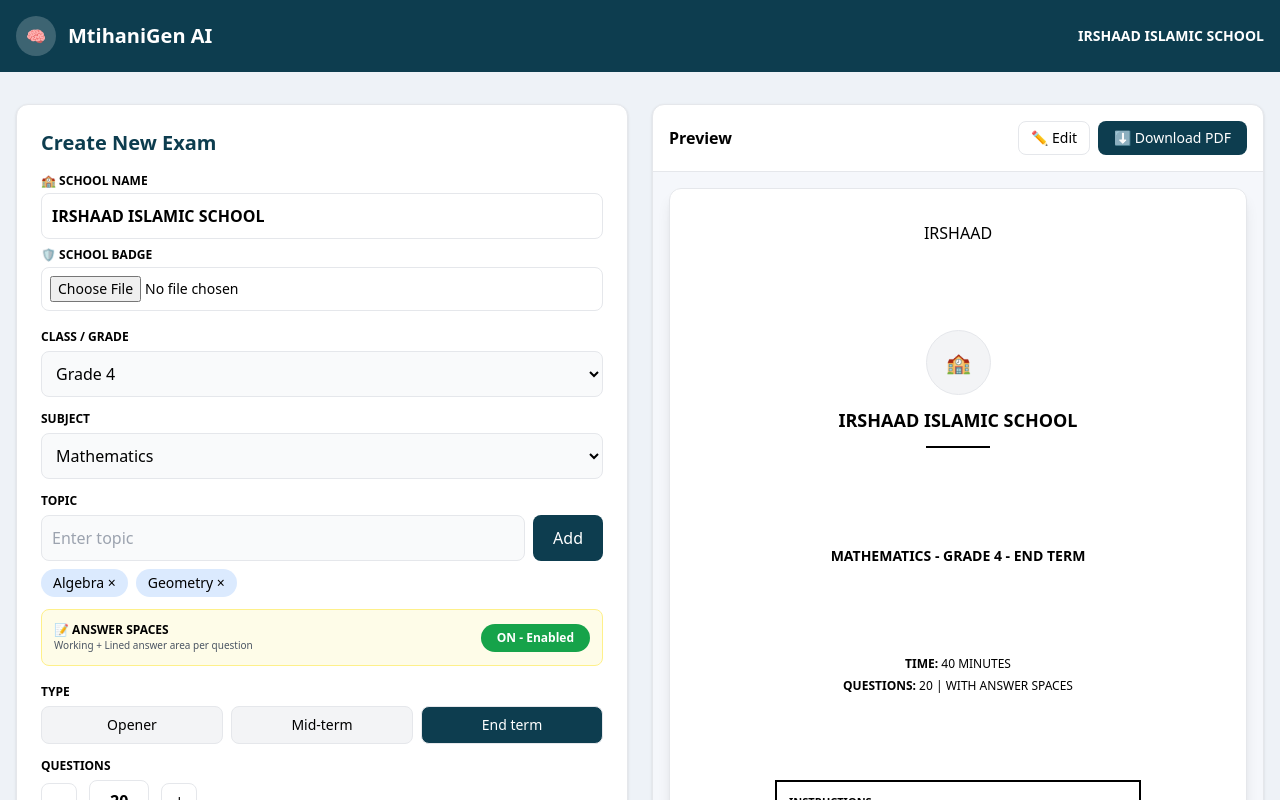
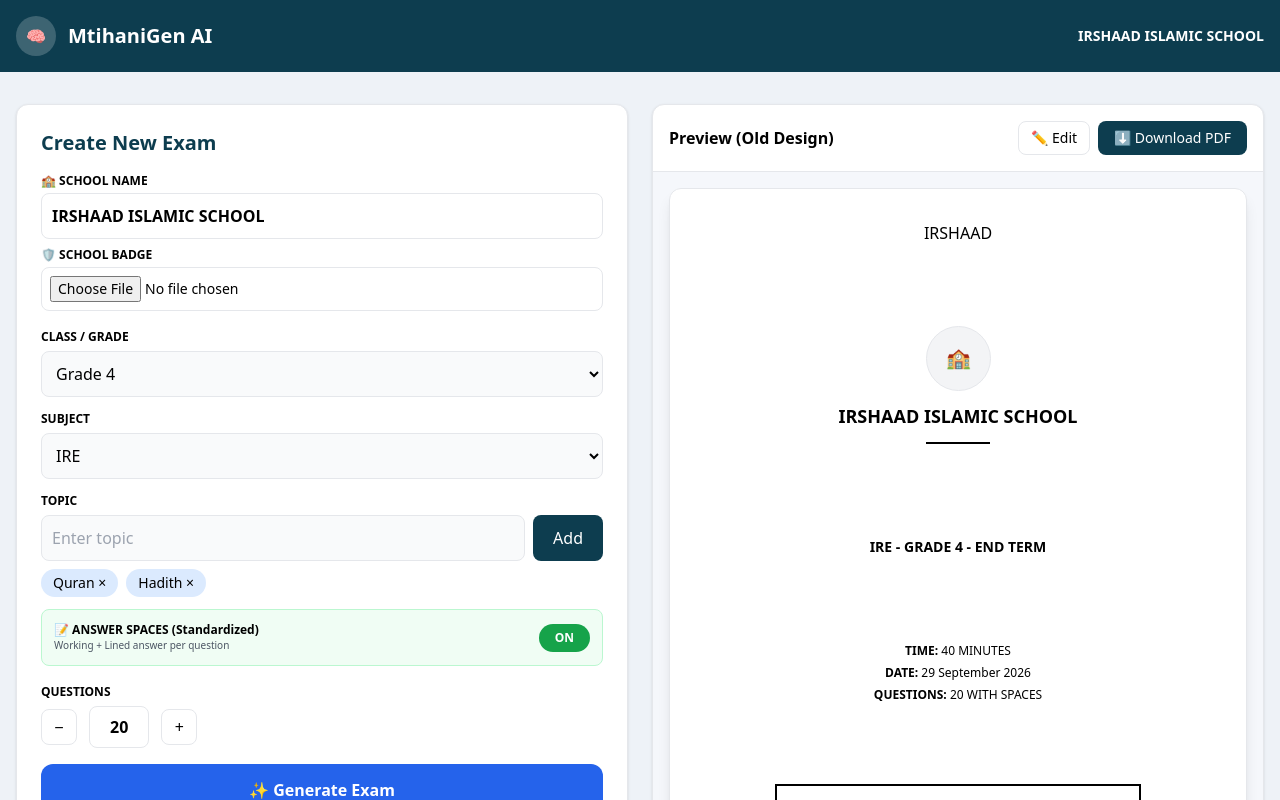
Before and after one commit to muhsinswaleh69-max/mtihanigen-ai, a Next.js app: page / in a window 1280 px wide. Shown: the top 800 px of the page. Built offline with nearby package versions, Linux system fonts and the light colour scheme.

Commit message:
Update page.tsx

```diff
--- a/app/page.tsx
+++ b/app/page.tsx
@@ -11,58 +11,38 @@ const subjectsByGrade: Record<string, string[]> = {
   "Grade 7": ["Mathematics", "English", "Kiswahili", "Integrated Science", "Social Studies", "Agriculture and Nutrition", "Pre-Technical Studies", "CRE", "IRE", "HRE", "Computer Studies"],
   "Grade 8": ["Mathematics", "English", "Kiswahili", "Integrated Science", "Social Studies", "Agriculture and Nutrition", "Pre-Technical Studies", "CRE", "IRE", "HRE", "Computer Studies"],
   "Grade 9": ["Mathematics", "English", "Kiswahili", "Integrated Science", "Social Studies", "Agriculture and Nutrition", "Pre-Technical Studies", "CRE", "IRE", "HRE", "Computer Studies"],
-  "Grade 10": ["Mathematics", "English", "Kiswahili", "Biology", "Chemistry", "Physics", "History", "Geography", "CRE", "IRE", "HRE", "Business", "Agriculture", "Computer Studies"],
-  "Grade 11": ["Mathematics", "English", "Kiswahili", "Biology", "Chemistry", "Physics", "History", "Geography", "CRE", "IRE", "HRE", "Business", "Agriculture", "Computer Studies"],
-  "Grade 12": ["Mathematics", "English", "Kiswahili", "Biology", "Chemistry", "Physics", "History", "Geography", "CRE", "IRE", "HRE", "Business", "Agriculture", "Computer Studies"],
+  "Grade 10": ["Mathematics", "English", "Kiswahili", "Biology", "Chemistry", "Physics", "History", "Geography", "CRE", "IRE", "HRE", "Business", "Agriculture"],
+  "Grade 11": ["Mathematics", "English", "Kiswahili", "Biology", "Chemistry", "Physics", "History", "Geography", "CRE", "IRE", "HRE", "Business", "Agriculture"],
+  "Grade 12": ["Mathematics", "English", "Kiswahili", "Biology", "Chemistry", "Physics", "History", "Geography", "CRE", "IRE", "HRE", "Business", "Agriculture"],
 };
 
 const suggestedTopics: Record<string, string[]> = {
   "Kiswahili": ["Sarufi", "Ufahamu", "Insha", "Fasihi"],
-  "Mathematics": ["Algebra", "Geometry", "Triangles", "Logarithms"],
-  "CRE": ["Creation", "Old Testament", "Life of Jesus"],
-  "IRE": ["Quran", "Hadith", "Fiqh", "Tawheed", "Akhlaq"],
-  "HRE": ["Dharma", "Karma", "Hindu Festivals", "Vedas"],
+  "Mathematics": ["Algebra", "Geometry", "Triangles"],
+  "CRE": ["Creation", "Old Testament"],
+  "IRE": ["Quran", "Hadith", "Fiqh", "Tawheed"],
+  "HRE": ["Dharma", "Karma", "Hindu Festivals"],
 };
 
 function RealDiagram({ desc, figNum }: { desc: string, figNum: number }) {
   const d = desc.toLowerCase();
-  let svg: any = null;
-  if (d.includes("triangle")) {
-    const AB = desc.match(/AB\s*=\s*(\d+)/i)?.[1] || "5";
-    const BC = desc.match(/BC\s*=\s*(\d+)/i)?.[1] || "7";
-    const AC = desc.match(/AC\s*=\s*(\d+)/i)?.[1] || "8";
-    svg = (<svg viewBox="0 0 340 200" className="w-full h-[180px] bg-white"><polygon points="50,150 200,150 90,40" fill="white" stroke="black" strokeWidth="2.5"/><text x="30" y="160" fontSize="13" fontWeight="bold">A</text><text x="205" y="160" fontSize="13" fontWeight="bold">B</text><text x="80" y="25" fontSize="13" fontWeight="bold">C</text><text x="115" y="165" fontSize="11">{AB} cm</text><text x="150" y="85" fontSize="11">{BC} cm</text><text x="35" y="95" fontSize="11">{AC} cm</text></svg>);
-  } else if (d.includes("circle")) {
-    const r = desc.match(/(\d+)\s*cm/)?.[1] || "7";
-    svg = (<svg viewBox="0 0 300 160" className="w-full h-[160px] bg-white"><circle cx="150" cy="80" r="55" fill="none" stroke="black" strokeWidth="2.5"/></svg>);
-  } else {
-    svg = (<svg viewBox="0 0 340 140" className="w-full h-[140px] bg-white"><rect x="20" y="20" width="300" height="90" rx="8" fill="white" stroke="black" strokeWidth="2"/><text x="170" y="70" textAnchor="middle" fontSize="12" fontWeight="bold">{desc.slice(0,50)}</text></svg>);
-  }
-  return (<div className="my-3 border-[2px] border-black bg-white"><div className="bg-black text-white text-[10px] font-bold px-2 py-1">DIAGRAM {figNum}</div><div className="p-1 flex justify-center">{svg}</div></div>);
+  let svg = d.includes("triangle")? (<svg viewBox="0 0 340 200" width="100%" height="180"><polygon points="50,150 200,150 90,40" fill="white" stroke="black" strokeWidth="2.5"/></svg>) : (<svg viewBox="0 0 340 140" width="100%" height="130"><rect x="20" y="20" width="300" height="90" rx="8" fill="white" stroke="black" strokeWidth="2"/><text x="170" y="70" textAnchor="middle" fontSize="12">{desc.slice(0,50)}</text></svg>);
+  return (<div style={{border:'2px solid black', margin:'12px 0'}}><div style={{background:'black', color:'white', fontSize:'10px', padding:'4px 8px'}}>DIAGRAM {figNum}</div><div style={{padding:'6px', background:'white', textAlign:'center'}}>{svg}</div></div>);
 }
 
-// NEW: Standardized Answer Space Component
 function AnswerSpace({ grade }: { grade: string }) {
   const isLower = ["Grade 1","Grade 2","Grade 3","Grade 4"].includes(grade);
-  const lineCount = isLower? 4 : 6; // Lower grades need less space
-  const workingHeight = isLower? "h-12" : "h-20";
-
+  const lineCount = isLower? 4 : 6;
   return (
-    <div className="mt-2 mb-8 break-inside-avoid">
-      {/* Working Space - dotted */}
-      <div className="flex justify-between items-center mb-1">
-        <span className="text-[9px] font-bold text-gray-500 uppercase tracking-wider">Working Space</span>
-        <span className="text-[8px] text-gray-400">Rough work - will not be marked</span>
+    <div style={{marginTop:'8px', marginBottom:'32px', pageBreakInside:'avoid'}}>
+      <div style={{display:'flex', justifyContent:'space-between', fontSize:'9px', fontWeight:'bold', color:'#555', marginBottom:'3px', textTransform:'uppercase'}}>
+        <span>Working Space</span><span style={{fontWeight:'normal', fontSize:'8px'}}>Rough work - will not be marked</span>
       </div>
-      <div className={`border border-dashed border-gray-400 ${workingHeight} w-full bg-gray-50/30 mb-3`}></div>
-
-      {/* Answer Space - lined */}
-      <div className="flex justify-between items-center mb-1">
-        <span className="text-[9px] font-bold text-gray-700 uppercase tracking-wider">Answer Space</span>
-      </div>
-      <div className="w-full border border-gray-300">
+      <div className="working-box" style={{border:'1px dashed #888', height:isLower?'48px':'72px', width:'100%', background:'#f9f9f9', marginBottom:'10px'}}></div>
+      <div style={{fontSize:'9px', fontWeight:'bold', color:'#333', marginBottom:'3px', textTransform:'uppercase'}}>Answer Space</div>
+      <div className="answer-box" style={{border:'1px solid #999', width:'100%'}}>
         {Array.from({length: lineCount}).map((_, i) => (
-          <div key={i} className="h-7 border-b border-gray-300 last:border-b-0 bg-white"></div>
+          <div key={i} className="answer-line" style={{height:'28px', borderBottom: i===lineCount-1? 'none' : '1px solid #bbb', background:'white'}}></div>
         ))}
       </div>
     </div>
@@ -81,13 +61,12 @@ export default function Home() {
   const [difficulty, setDifficulty] = useState("Medium");
   const [structure, setStructure] = useState("Structured");
   const [numQ, setNumQ] = useState(20);
-  const [includeSpaces, setIncludeSpaces] = useState(true); // NEW TOGGLE
+  const [includeSpaces, setIncludeSpaces] = useState(true);
   const [exam, setExam] = useState("");
   const [loading, setLoading] = useState(false);
   const [isEditing, setIsEditing] = useState(false);
   const [paperCode, setPaperCode] = useState("");
   const printRef = useRef<HTMLDivElement>(null);
-
   const firstName = schoolName.split(" ")[0] || "SCHOOL";
   const handleLogoUpload = (e: React.ChangeEvent<HTMLInputElement>) => { const file = e.target.files?.[0]; if(file){ const reader = new FileReader(); reader.onload = (ev) => setSchoolLogo(ev.target?.result as string); reader.readAsDataURL(file); } };
   const getAllowedGrades = () => {
@@ -98,73 +77,57 @@ export default function Home() {
     return Object.keys(subjectsByGrade);
   };
   useEffect(() => { const allowed = getAllowedGrades(); if(!allowed.includes(grade)) setGrade(allowed[0]); }, [schoolLevel]);
-  useEffect(() => { const first = subjectsByGrade[grade]?.[0]; if(first){ setSubject(first); const sug = suggestedTopics[first]||[]; setTopics(sug.slice(0,2)); } }, [grade]);
-  useEffect(() => { const sug = suggestedTopics[subject]||[]; setTopics(sug.length>0? sug.slice(0,2):[]); }, [subject]);
   const addTopic = () => { if (topicInput.trim() &&!topics.includes(topicInput.trim())) { setTopics([...topics, topicInput.trim()]); setTopicInput(""); } };
   const removeTopic = (t: string) => setTopics(topics.filter(x => x!== t));
-
   const generateExam = async () => {
     setLoading(true); setExam(""); setIsEditing(false);
     const code = `MG-${grade.replace("Grade ","G")}-${subject.substring(0,3).toUpperCase()}-${new Date().toISOString().slice(0,10).replace(/-/g,"")}-${Math.floor(Math.random()*900)+100}`;
     setPaperCode(code);
-    try {
-      const res = await fetch("/api/generate", { method: "POST", headers: { "Content-Type": "application/json" }, body: JSON.stringify({ subject, grade, topic: topics.join(", ") || subject, numQ, examType, difficulty, structure, schoolName }) });
-      const data = await res.json(); setExam(data.exam);
-    } catch { setExam("Error generating exam."); }
+    try { const res = await fetch("/api/generate", { method: "POST", headers: { "Content-Type": "application/json" }, body: JSON.stringify({ subject, grade, topic: topics.join(", ") || subject, numQ, examType, difficulty, structure, schoolName }) }); const data = await res.json(); setExam(data.exam); } catch { setExam("Error generating exam."); }
     setLoading(false);
   };
 
+  // FIXED PRINT - INCLUDES BOXES CSS
   const handleDownloadPDF = () => {
     if(!printRef.current) return;
     const content = printRef.current.innerHTML;
     const win = window.open('', '', 'height=900,width=800');
     if(win){
       win.document.write(`<html><head><title>${schoolName}</title><style>
-        body{font-family: Times New Roman, serif; margin:0; color:black;}
-     .cover-page{min-height:100vh;display:flex;flex-direction:column;justify-content:space-between;align-items:center;text-align:center;padding:30px 25px;box-sizing:border-box;page-break-after:always;position:relative;overflow:hidden}
-     .watermark{position:absolute;top:50%;left:50%;transform:translate(-50%,-50%) rotate(-30deg);font-size:75px;font-weight:900;color:rgba(0,0,0,0.06);letter-spacing:4px;pointer-events:none;z-index:0;white-space:nowrap}
-     .school-badge{width:65px!important;height:65px!important;max-width:65px!important;max-height:65px!important;object-fit:contain;display:block;margin:0 auto;}
-     .questions-page{padding:25px 30px; font-size:13px; line-height:1.6; position:relative;}
-     .question-block{page-break-inside:avoid; margin-bottom:12px;}
-     .answer-space-lines{border:1px solid #999;}
+        body{font-family: 'Times New Roman', Times, serif; margin:0; color:black; -webkit-print-color-adjust: exact;}
+       .cover-page{min-height:100vh;display:flex;flex-direction:column;justify-content:space-between;align-items:center;text-align:center;padding:30px 25px;box-sizing:border-box;page-break-after:always;position:relative;overflow:hidden}
+       .watermark{position:absolute;top:50%;left:50%;transform:translate(-50%,-50%) rotate(-30deg);font-size:75px;font-weight:900;color:rgba(0,0,0,0.06);letter-spacing:4px;pointer-events:none;z-index:0;white-space:nowrap}
+       .school-badge{width:65px!important;height:65px!important;max-width:65px!important;max-height:65px!important;object-fit:contain;display:block;margin:0 auto;}
+       .questions-page{padding:25px 30px; font-size:13px; line-height:1.7; position:relative;}
+       .question-block{page-break-inside:avoid; margin-bottom:18px;}
+        /* THIS FIXES YOUR ISSUE */
+       .working-box{border:1px dashed #666!important; height:70px; width:100%; background:#fafafa!important; display:block; margin:4px 0 10px 0;}
+       .answer-box{border:1px solid #000!important; width:100%; display:block;}
+       .answer-line{height:28px!important; border-bottom:1px solid #bbb!important; background:white!important; display:block;}
         @media print{
-       .cover-page{height:100vh;}
-       .school-badge{width:55px!important;height:55px!important;}
-       .question-block{page-break-inside:avoid;}
+         .cover-page{height:100vh;}
+         .school-badge{width:55px!important;height:55px!important;}
+         .working-box,.answer-box,.answer-line{-webkit-print-color-adjust: exact; print-color-adjust: exact;}
         }
       </style></head><body>${content}</body></html>`);
-      win.document.close(); win.focus(); setTimeout(()=>win.print(), 400);
+      win.document.close(); win.focus(); setTimeout(()=>win.print(), 500);
     }
   };
 
-  // NEW: Parse questions and add spaces
   const renderExamWithSpaces = (text: string) => {
     if (!text) return null;
-    // Split by numbered questions
-    const questionBlocks = text.split(/(?=\n?\d+\.\s)/g).filter(b => b.trim().length > 0);
-
-    return questionBlocks.map((block, idx) => {
+    const blocks = text.split(/(?=\n?\d+\.\s)/g).filter(b => b.trim().length > 0);
+    return blocks.map((block, idx) => {
       let fig = 0;
       const parts = block.split(/(\[DIAGRAM:.*?\])/g);
-      const renderedParts = parts.map((part, i) => {
+      const rendered = parts.map((part, i) => {
         if (part.startsWith("[DIAGRAM:")) { fig++; const desc = part.replace("[DIAGRAM:", "").replace("]", "").trim(); return <RealDiagram key={i} desc={desc} figNum={fig} />; }
-        else {
-          let cleaned = part.replace(/\\\(/g, "").replace(/\\\)/g, "").replace(/\\\[/g, "").replace(/\\\]/g, "").replace(/\\x\^2/g, "x²").replace(/\^2/g, "²").replace(/_2/g, "₂").replace(/\*\*(.*?)\*\*/g, "<strong>$1</strong>").replace(/\*/g, "").replace(/\n/g, "<br/>");
-          return <span key={i} dangerouslySetInnerHTML={{ __html: cleaned }} />;
-        }
+        else { let cleaned = part.replace(/\\\(/g, "").replace(/\\\)/g, "").replace(/\\\[/g, "").replace(/\\\]/g, "").replace(/\^2/g, "²").replace(/\*\*(.*?)\*\*/g, "<strong>$1</strong>").replace(/\*/g, "").replace(/\n/g, "<br/>"); return <span key={i} dangerouslySetInnerHTML={{ __html: cleaned }} />; }
       });
-
-      return (
-        <div key={idx} className="question-block">
-          <div className="mb-1">{renderedParts}</div>
-          {includeSpaces && <AnswerSpace grade={grade} />}
-        </div>
-      );
+      return (<div key={idx} className="question-block"><div>{rendered}</div>{includeSpaces && <AnswerSpace grade={grade} />}</div>);
     });
   };
 
-  const isKiswahili = subject.toLowerCase().includes("kiswahili");
-  const durationText = examType==="End term"? (isKiswahili?"DAKIKA 40":"40 MINUTES") : examType==="Mid-term"? (isKiswahili?"SAA 1":"1 HOUR") : (isKiswahili?"SAA 1 NA DAKIKA 30":"1 HOUR 30 MINUTES");
   const dateText = new Date().toLocaleDateString('en-GB', { day:'2-digit', month:'long', year:'numeric' });
 
   return (
@@ -174,44 +137,38 @@ export default function Home() {
         <div className="bg-white rounded-xl p-6 shadow border">
           <h2 className="text-xl font-bold text-[#0d3d4f]">Create New Exam</h2>
           <label className="text-xs font-bold mt-4 block">🏫 SCHOOL NAME</label><input value={schoolName} onChange={e=>setSchoolName(e.target.value.toUpperCase())} className="w-full border p-2.5 rounded-lg mt-1 font-bold mb-2" />
-          <label className="text-xs font-bold block">🛡️ SCHOOL BADGE</label><div className="flex items-center gap-3 mt-1 mb-3"><input type="file" accept="image/*" onChange={handleLogoUpload} className="text-sm border p-2 rounded-lg w-full" />{schoolLogo && <img src={schoolLogo} alt="badge" className="school-badge w-12 h-12 rounded border object-contain bg-white"/>}</div>
+          <label className="text-xs font-bold block">🛡️ SCHOOL BADGE</label><div className="flex items-center gap-3 mt-1 mb-3"><input type="file" accept="image/*" onChange={handleLogoUpload} className="text-sm border p-2 rounded-lg w-full" />{schoolLogo && <img src={schoolLogo} alt="badge" style={{width:'48px', height:'48px', objectFit:'contain'}} className="rounded border"/>}</div>
           <label className="text-xs font-bold">CLASS / GRADE</label><select value={grade} onChange={e=>setGrade(e.target.value)} className="w-full border p-2.5 rounded-lg mt-1 bg-gray-50 mb-2">{getAllowedGrades().map(g=><option key={g}>{g}</option>)}</select>
           <label className="text-xs font-bold">SUBJECT</label><select value={subject} onChange={e=>setSubject(e.target.value)} className="w-full border p-2.5 rounded-lg mt-1 bg-gray-50 mb-2">{subjectsByGrade[grade]?.map(s=><option key={s}>{s}</option>)}</select>
-          <label className="text-xs font-bold">TOPIC</label><div className="flex gap-2 mt-1 mb-2"><input list="topic-suggestions" value={topicInput} onChange={e=>setTopicInput(e.target.value)} onKeyDown={e=>e.key==='Enter'&&addTopic()} placeholder="Enter topic" className="flex-1 border p-2.5 rounded-lg bg-gray-50" /><datalist id="topic-suggestions">{(suggestedTopics[subject]||[]).map(t=><option key={t} value={t}/>)}</datalist><button onClick={addTopic} className="bg-[#0d3d4f] text-white px-5 rounded-lg">Add</button></div><div className="flex flex-wrap gap-2 mb-3">{topics.map(t=><span key={t} className="bg-blue-100 px-3 py-1 rounded-full text-sm">{t} <button onClick={()=>removeTopic(t)}>×</button></span>)}</div>
-
-          {/* NEW TOGGLE */}
-          <div className="flex items-center justify-between bg-yellow-50 border border-yellow-200 p-3 rounded-lg mb-3">
-            <div><div className="text-xs font-bold">📝 ANSWER SPACES</div><div className="text-[10px] text-gray-600">Working + Lined answer area per question</div></div>
-            <button onClick={()=>setIncludeSpaces(!includeSpaces)} className={`px-4 py-1.5 rounded-full text-xs font-bold ${includeSpaces?'bg-green-600 text-white':'bg-gray-300'}`}>{includeSpaces?'ON - Enabled':'OFF'}</button>
+          <label className="text-xs font-bold">TOPIC</label><div className="flex gap-2 mt-1 mb-2"><input value={topicInput} onChange={e=>setTopicInput(e.target.value)} placeholder="Enter topic" className="flex-1 border p-2.5 rounded-lg bg-gray-50" /><button onClick={addTopic} className="bg-[#0d3d4f] text-white px-5 rounded-lg">Add</button></div><div className="flex flex-wrap gap-2 mb-3">{topics.map(t=><span key={t} className="bg-blue-100 px-3 py-1 rounded-full text-sm">{t} <button onClick={()=>removeTopic(t)}>×</button></span>)}</div>
+          <div className="flex items-center justify-between bg-green-50 border border-green-200 p-3 rounded-lg mb-3">
+            <div><div className="text-xs font-bold">📝 ANSWER SPACES (Standardized)</div><div className="text-[10px] text-gray-600">Working + Lined answer per question</div></div>
+            <button onClick={()=>setIncludeSpaces(!includeSpaces)} className={`px-4 py-1.5 rounded-full text-xs font-bold ${includeSpaces?'bg-green-600 text-white':'bg-gray-300'}`}>{includeSpaces?'ON':'OFF'}</button>
           </div>
-
-          <label className="text-xs font-bold">TYPE</label><div className="flex gap-2 mb-2 mt-1">{["Opener","Mid-term","End term"].map(type=><button key={type} onClick={()=>setExamType(type)} className={`flex-1 py-2 rounded-lg border text-sm ${examType===type?'bg-[#0d3d4f] text-white':'bg-gray-100'}`}>{type}</button>)}</div>
           <label className="text-xs font-bold">QUESTIONS</label><div className="flex items-center gap-3 mt-1 mb-4"><button onClick={()=>setNumQ(Math.max(5,numQ-1))} className="border w-9 h-9 rounded-lg">−</button><span className="border px-5 py-2 rounded-lg font-bold">{numQ}</span><button onClick={()=>setNumQ(Math.min(50,numQ+1))} className="border w-9 h-9 rounded-lg">+</button></div>
           <button onClick={generateExam} disabled={loading} className="w-full bg-blue-600 text-white py-3.5 rounded-xl font-bold">{loading?"Generating...":"✨ Generate Exam"}</button>
         </div>
-
         <div className="bg-white rounded-xl shadow border overflow-hidden">
-          <div className="flex justify-between items-center p-4 border-b"><h2 className="font-bold">Preview</h2><div className="flex gap-2"><button onClick={()=>setIsEditing(!isEditing)} className={`border text-sm px-3 py-1.5 rounded-lg ${isEditing?'bg-yellow-400':'bg-white'}`}>{isEditing?"✔ Done":"✏️ Edit"}</button><button onClick={handleDownloadPDF} disabled={!exam} className="bg-[#0d3d4f] text-white text-sm px-4 py-1.5 rounded-lg">⬇ Download PDF</button></div></div>
+          <div className="flex justify-between items-center p-4 border-b"><h2 className="font-bold">Preview (Old Design)</h2><div className="flex gap-2"><button onClick={()=>setIsEditing(!isEditing)} className={`border text-sm px-3 py-1.5 rounded-lg ${isEditing?'bg-yellow-400':'bg-white'}`}>{isEditing?"✔ Done":"✏️ Edit"}</button><button onClick={handleDownloadPDF} disabled={!exam} className="bg-[#0d3d4f] text-white text-sm px-4 py-1.5 rounded-lg">⬇ Download PDF</button></div></div>
           <div className="p-4 bg-[#f5f7fb] min-h-[800px]">
             <div className="bg-white rounded-xl shadow-lg border overflow-hidden">
               <div ref={printRef}>
                 <div className="cover-page p-8 text-center relative" style={{minHeight:'100vh', display:'flex', flexDirection:'column', justifyContent:'space-between', pageBreakAfter:'always'}}>
                   <div className="watermark">{firstName}</div>
                   <div className="relative z-10 flex flex-col items-center">
-                    {schoolLogo? <img src={schoolLogo} alt="Badge" className="school-badge" style={{width:'65px', height:'65px', objectFit:'contain', marginTop:'12px'}}/> : <div className="school-badge flex items-center justify-center bg-gray-100 border rounded-full text-xl" style={{width:'65px', height:'65px'}}>🏫</div>}
-                    <h1 className="text-[18px] font-bold uppercase mt-3">{schoolName}</h1>
-                    <div className="w-16 h-0.5 bg-black mx-auto my-3"></div>
+                    {schoolLogo? <img src={schoolLogo} alt="Badge" className="school-badge" style={{width:'65px', height:'65px', objectFit:'contain'}}/> : <div style={{width:'65px', height:'65px'}} className="flex items-center justify-center bg-gray-100 border rounded-full text-xl">🏫</div>}
+                    <h1 className="text-[18px] font-bold uppercase mt-3">{schoolName}</h1><div className="w-16 h-0.5 bg-black mx-auto my-3"></div>
                   </div>
                   <div className="relative z-10"><h2 className="text-[14px] font-bold uppercase">{subject} - {grade.toUpperCase()} - {examType.toUpperCase()}</h2><p className="text-[11px] mt-1 font-mono">{paperCode}</p></div>
-                  <div className="relative z-10 space-y-1 text-[12px]"><p><strong>TIME:</strong> {durationText}</p><p><strong>QUESTIONS:</strong> {numQ} {includeSpaces? "| WITH ANSWER SPACES" : ""}</p></div>
+                  <div className="relative z-10 space-y-1 text-[12px]"><p><strong>TIME:</strong> {examType==="End term"?"40 MINUTES":"1 HOUR"}</p><p><strong>DATE:</strong> {dateText}</p><p><strong>QUESTIONS:</strong> {numQ} {includeSpaces?"WITH SPACES":""}</p></div>
                   <div className="relative z-10 border-2 border-black p-3 text-left text-[11px] max-w-[90%] mx-auto bg-white/80"><strong>INSTRUCTIONS:</strong><br/>Answer ALL questions in the spaces provided after each question.</div>
-                  <div className="relative z-10 mb-4"><p className="text-[10px] text-gray-600">Watermark: {firstName}</p></div>
+                  <div className="relative z-10 mb-4"><p className="text-[10px] text-gray-600">This paper consists of {numQ} printed questions | Watermark: {firstName}</p></div>
                 </div>
                 <div className="questions-page">
                   <div className="watermark" style={{fontSize:'70px'}}>{firstName}</div>
                   <div className="relative z-10">
                     <div className="text-center font-bold text-[10px] mb-3 border-b pb-2 flex justify-between"><span>{schoolName} | {subject}</span><span>{paperCode}</span></div>
-                    {!exam && <p className="text-gray-400 text-center mt-10">Generate IRE exam to see standardized spacing</p>}
+                    {!exam && <p className="text-gray-400 text-center mt-10">Generate exam to see standardized spaces</p>}
                     {exam && <div className={`text-[13px] leading-6 ${isEditing?'border-2 border-dashed border-yellow-400 p-2':''}`} contentEditable={isEditing} suppressContentEditableWarning>{renderExamWithSpaces(exam)}</div>}
                   </div>
                 </div>
```
